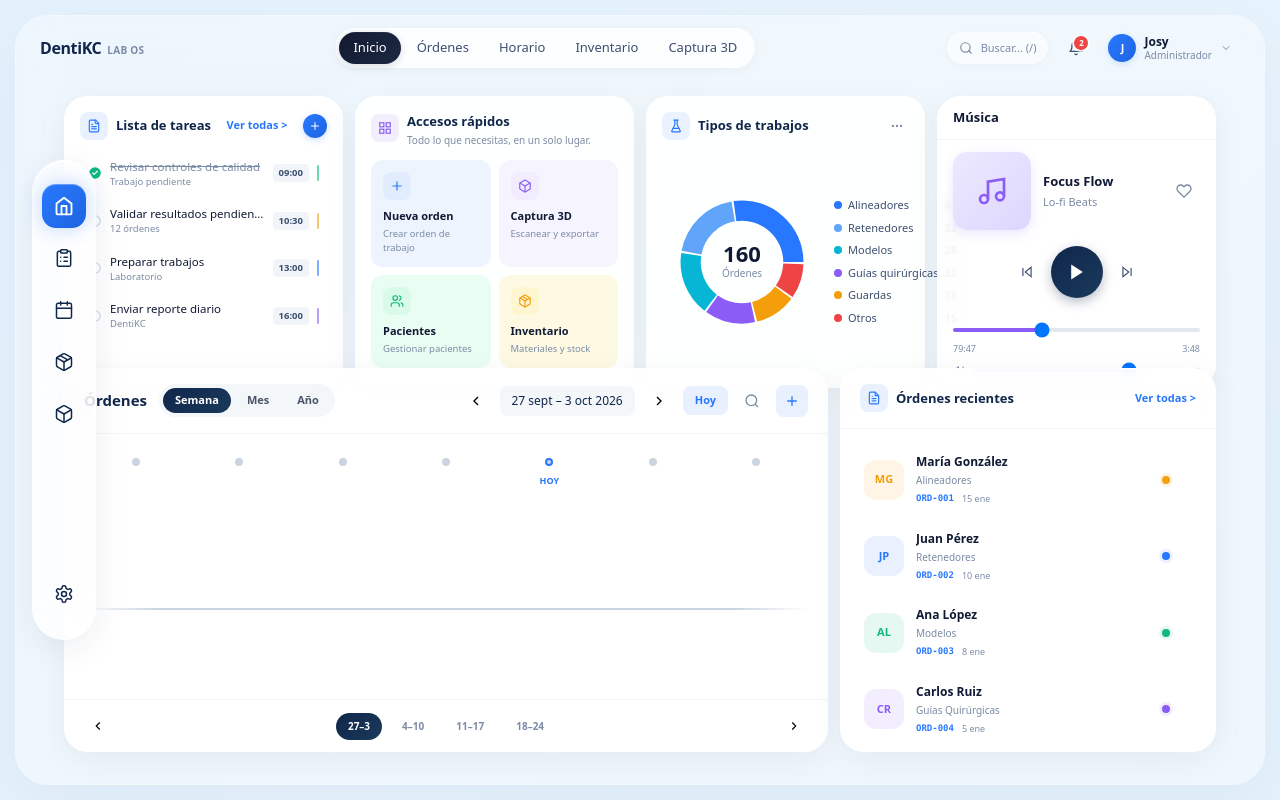
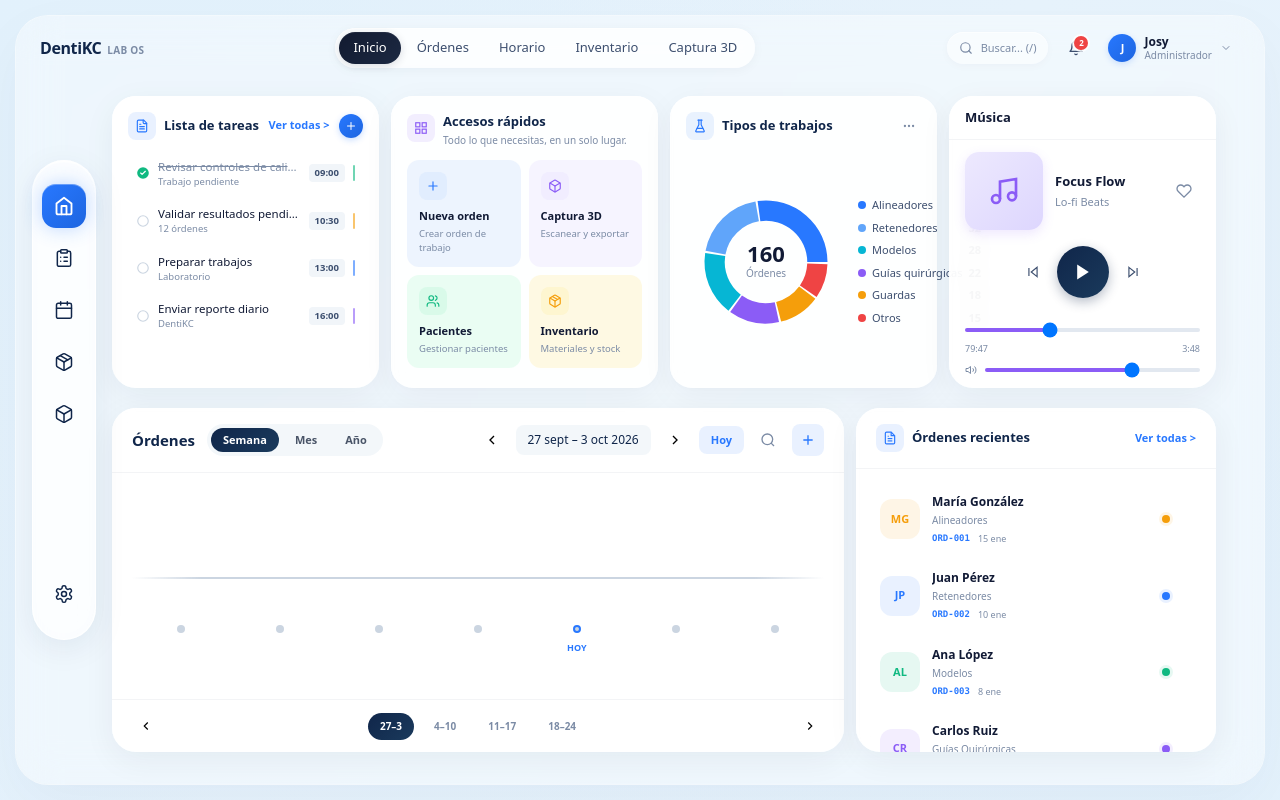
Before and after one commit to Josy2ssj/DentiKCLAB2, a React (Vite) app: page / in a window 1280 px wide. Built offline with nearby package versions, Linux system fonts and the light colour scheme.

Commit message:
task snapshot 2f4e990f-7410-4d3a-9b8c-d0e5a151d151

```diff
--- a/src/App.tsx
+++ b/src/App.tsx
@@ -48,7 +48,7 @@ function AppContent() {
           <TopHeader />
 
           {/* Page Content */}
-          <main className="flex-1 px-6 sm:px-8 lg:px-10 xl:px-12 py-4 min-h-0 overflow-hidden">
+          <main className="flex-1 pl-24 pr-6 sm:pr-8 lg:pr-10 xl:pr-12 py-4 min-h-0 overflow-hidden">
             <div
               key={activeSection}
               className="animate-fadeIn h-full"
--- a/src/components/Timeline.tsx
+++ b/src/components/Timeline.tsx
@@ -170,16 +170,51 @@ export function Timeline() {
       </div>
 
       {/* Timeline Visualization */}
-      <div className="flex-1 px-5 py-6 overflow-x-auto">
-        <div className="relative min-w-full" style={{ minHeight: '300px' }}>
-          {/* Main Timeline Line */}
+      <div className="flex-1 px-5 py-6 overflow-x-auto flex flex-col">
+        <div className="relative min-w-full flex-1 flex flex-col" style={{ minHeight: '280px' }}>
+          {/* Date Labels Area (top) */}
+          <div className="relative h-16 mb-2">
+            {timelineDates.map((date, index) => {
+              const dateOrders = getOrdersByDate(date);
+              const hasOrders = dateOrders.length > 0;
+
+              return hasOrders ? (
+                <div
+                  key={index}
+                  className="absolute flex flex-col items-center"
+                  style={{
+                    left: `${(index / timelineDates.length) * 100}%`,
+                    transform: 'translateX(-50%)',
+                  }}
+                >
+                  <span className="text-[10px] font-medium" style={{ color: '#7B8BA5' }}>
+                    {date.toLocaleDateString('es-ES', { weekday: 'short' })}
+                  </span>
+                  <span className="text-[12px] font-bold" style={{ color: '#10264A' }}>
+                    {date.getDate()}
+                  </span>
+                </div>
+              ) : null;
+            })}
+          </div>
+
+          {/* Main Timeline Line (middle-upper area) */}
           <div
-            className="absolute left-0 right-0 top-1/2 h-[2px]"
-            style={{ background: 'linear-gradient(90deg, transparent 0%, #CBD5E1 10%, #CBD5E1 90%, transparent 100%)' }}
+            className="absolute left-0 right-0 h-[2px]"
+            style={{
+              top: '80px',
+              background: 'linear-gradient(90deg, transparent 0%, #CBD5E1 10%, #CBD5E1 90%, transparent 100%)'
+            }}
           />
 
-          {/* Timeline Nodes */}
-          <div className="relative flex items-center justify-between h-full" style={{ minWidth: timeScale === 'week' ? '100%' : '1200px' }}>
+          {/* Timeline Nodes Container */}
+          <div
+            className="relative flex items-start justify-between"
+            style={{
+              minWidth: timeScale === 'week' ? '100%' : '1200px',
+              marginTop: '56px',
+            }}
+          >
             {timelineDates.map((date, index) => {
               const dateOrders = getOrdersByDate(date);
               const hasOrders = dateOrders.length > 0;
@@ -187,32 +222,19 @@ export function Timeline() {
 
               return (
                 <div key={index} className="relative flex flex-col items-center" style={{ flex: '1 1 0' }}>
-                  {/* Date Label (only for dates with orders) */}
+                  {/* Order Nodes with Branching (below the line) */}
                   {hasOrders && (
-                    <div className="absolute -top-16 flex flex-col items-center">
-                      <span className="text-[10px] font-medium" style={{ color: '#7B8BA5' }}>
-                        {date.toLocaleDateString('es-ES', { weekday: 'short' })}
-                      </span>
-                      <span className="text-[12px] font-bold" style={{ color: '#10264A' }}>
-                        {date.getDate()}
-                      </span>
-                    </div>
-                  )}
-
-                  {/* Order Nodes with Branching */}
-                  {hasOrders && (
-                    <div className="absolute -top-2 flex flex-col items-center">
+                    <div className="flex flex-col items-center mb-3">
                       {/* Branch line */}
                       <div
                         className="w-[2px] bg-gray-300"
                         style={{
-                          height: `${Math.min(dateOrders.length * 50, 150)}px`,
-                          marginBottom: '4px',
+                          height: `${Math.min(dateOrders.length * 48, 140)}px`,
                         }}
                       />
 
                       {/* Order nodes */}
-                      <div className="flex flex-col gap-3 items-center">
+                      <div className="flex flex-col gap-2 items-center mt-2">
                         {dateOrders.slice(0, 3).map((order, orderIndex) => (
                           <TimelineOrderNode
                             key={order.id}
@@ -233,7 +255,7 @@ export function Timeline() {
                     </div>
                   )}
 
-                  {/* Timeline Dot */}
+                  {/* Timeline Dot (on the line) */}
                   <div
                     className="relative z-10 rounded-full transition-all duration-200"
                     style={{
@@ -247,7 +269,7 @@ export function Timeline() {
 
                   {/* Today Indicator */}
                   {isToday && (
-                    <div className="absolute top-4 text-[9px] font-bold" style={{ color: '#2878FF' }}>
+                    <div className="mt-2 text-[9px] font-bold" style={{ color: '#2878FF' }}>
                       HOY
                     </div>
                   )}
--- a/src/pages/Home.tsx
+++ b/src/pages/Home.tsx
@@ -19,28 +19,26 @@ export function Home() {
         className="grid grid-cols-1 lg:grid-cols-4 shrink-0"
         style={{
           gap: 'clamp(10px, 1.5vh, 16px)',
-          marginBottom: 'clamp(10px, 1.5vh, 16px)',
-          height: '32.6vh',
-          maxHeight: '280px',
+          marginBottom: 'clamp(16px, 2.5vh, 24px)',
         }}
       >
         {/* Task List */}
-        <div className="min-w-0 h-full">
+        <div className="min-w-0">
           <PendingTasks />
         </div>
 
         {/* Quick Access */}
-        <div className="min-w-0 h-full">
+        <div className="min-w-0">
           <QuickAccess />
         </div>
 
         {/* Work Types */}
-        <div className="min-w-0 h-full">
+        <div className="min-w-0">
           <WorkTypes />
         </div>
 
         {/* Music Widget */}
-        <div className="min-w-0 h-full">
+        <div className="min-w-0">
           <MusicWidget />
         </div>
       </div>
```
